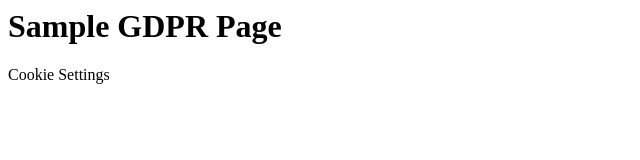
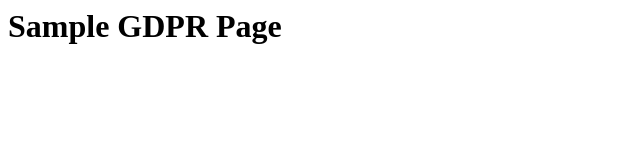
Before and after one commit to lorinwiener/lorinwiener.github.io, a plain HTML site: page index.html in a window 1280 px wide. Shown: the whole page, without its empty margins (0-640 px from the left). Drawn offline with Linux system fonts and the light colour scheme.

Commit message:
Removed cookie button

```diff
--- a/index.html
+++ b/index.html
@@ -25,10 +25,6 @@
 
     <h1>Sample GDPR Page</h1>
 
-    <!-- OneTrust Cookies Settings button start -->
-      <a class="optanon-show-settings">Cookie Settings</a>
-    <!-- OneTrust Cookies Settings button end -->
-
   </body>
 
   <!-- Google Tag Manager (noscript) -->
```
